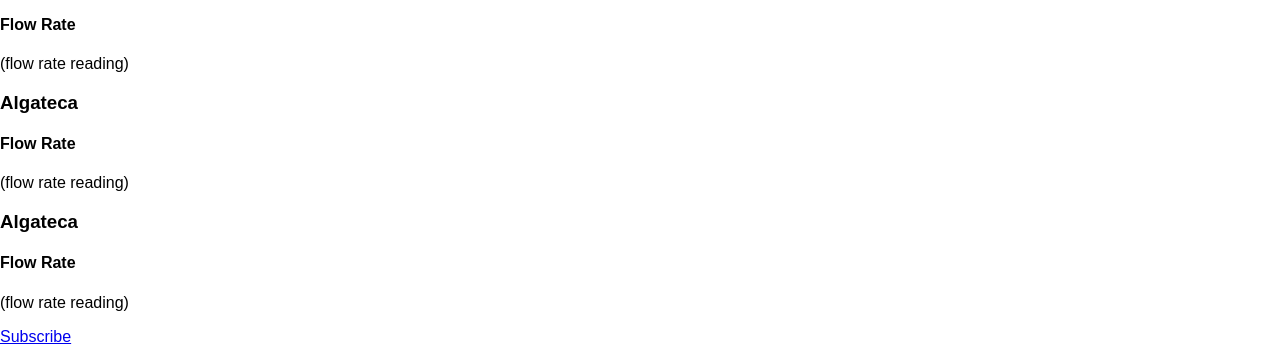
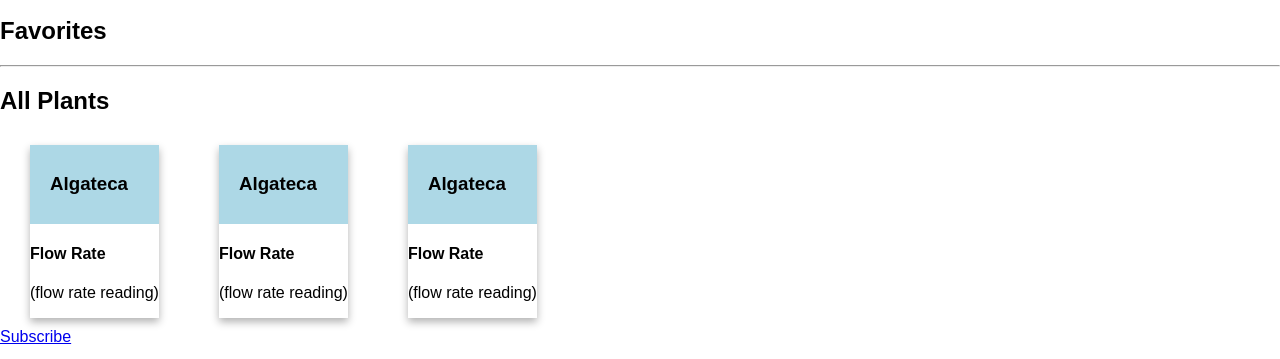
Before and after one commit to AguaClara/post.react, a plain HTML site: page index.html in a window 1280 px wide. Shown: the part 263-622 px from the top of the page. Drawn offline with Linux system fonts and the light colour scheme.

Commit message:
card styling

```diff
--- a/styles/site.css
+++ b/styles/site.css
@@ -6,7 +6,7 @@ body{
 .navbar{
     background-color: #10374E;
     display: flex;
-    position: fixed;
+    /* position: fixed; */
     width: 100%;
     z-index: 10;
 
@@ -31,6 +31,30 @@ nav ul li a{
     color:#ffffff;
 
   }
-.nav-plants .subscribe-link {
+/* .nav-plants .subscribe-link {
     ;
+} */
+
+/*cards on the home page*/
+.card-container{
+    display: flex;
+    flex-direction: row;
+    flex-wrap: wrap;
 }
+.card{
+    display: flex;
+    flex-direction: column;
+    box-shadow: 0 4px 8px 0 rgba(0,0,0,0.3);
+    margin: 10px 30px;
+}
+.card-main{
+    background-color: lightblue;
+    padding: 10px 20px;
+}
+
+.card-main:hover{
+    background-color: rgb(152, 191, 204);
+}
+.card:hover{
+    box-shadow: 0 4px 8px 0 rgba(0,0,0,0.6);
+}
```
